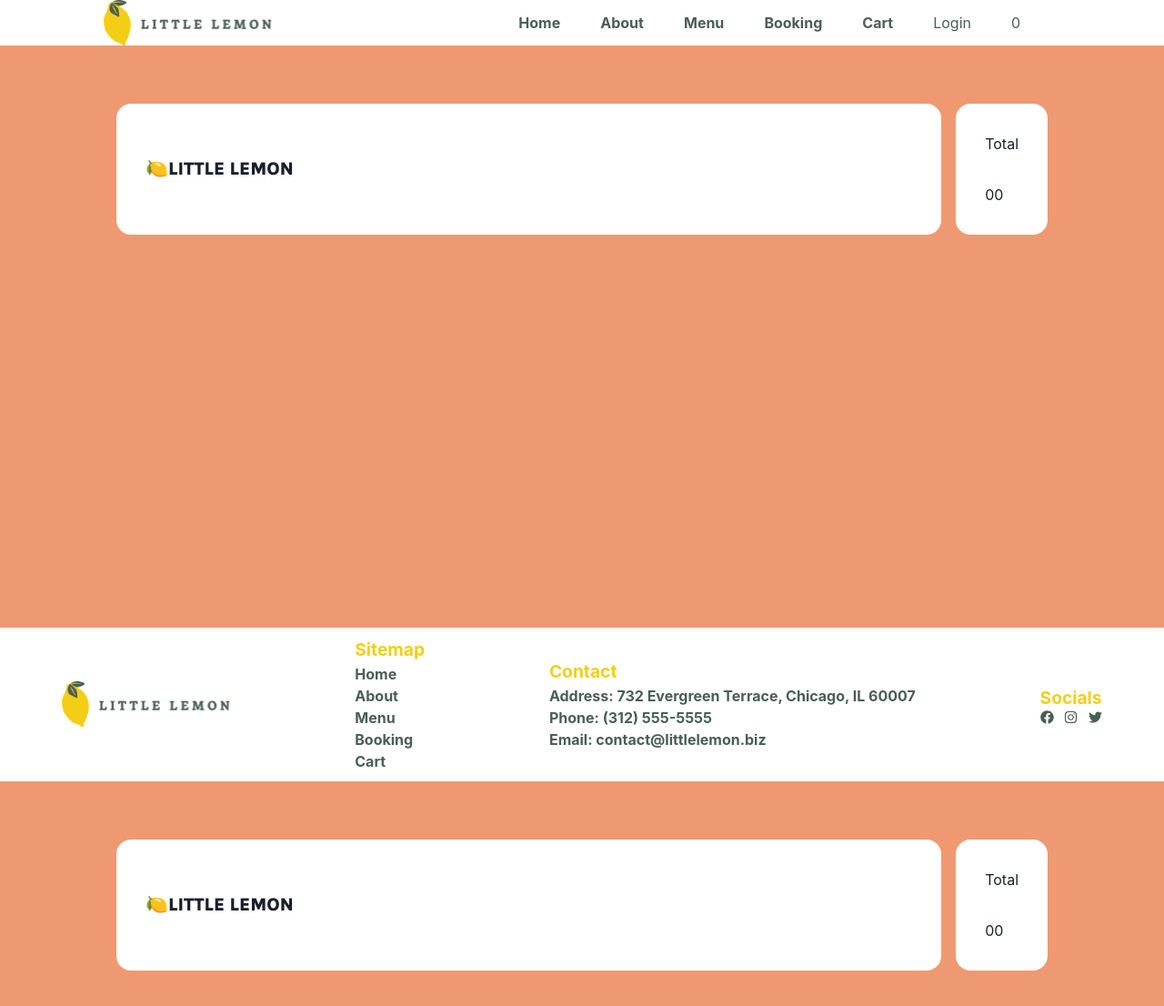
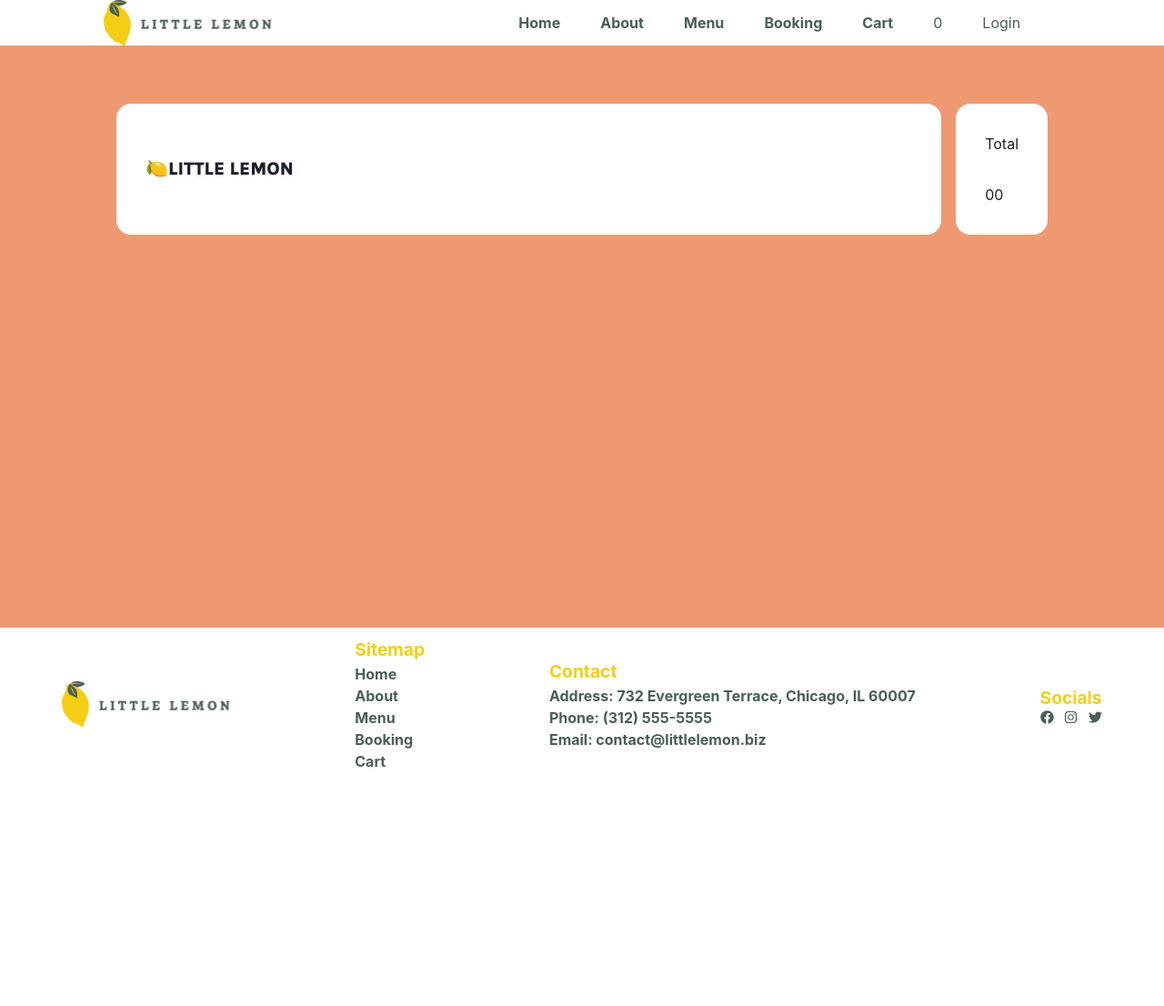
Before and after one commit to benjaminelliott/litle-lemon-web-app, a React (Create React App) app: page /cart in a window 1280 px wide. Shown: the top 1106 px of the page at 91% size. After the commit the page ends 859 px from the top, so only its background shows below. Built offline with nearby package versions, Linux system fonts and the light colour scheme; a web font is replaced by a local one.

Commit message:
fixed second cart render (was in both route and provider)

```diff
--- a/src/components/CartItem.tsx
+++ b/src/components/CartItem.tsx
@@ -28,9 +28,9 @@ export const CartItem = ({ id }: CartItemProps) => {
 
     //needs to iterate through menuitems.items !!!!
     //have to map over menuItems, everything else OK
-    //cart rendering below other pages
     //add images for each dish
     //add input for any requirements (veggie, vegan)
+    //add prompt to order courses if no dishes present
 
         return (
             <li
--- a/src/components/Layout.tsx
+++ b/src/components/Layout.tsx
@@ -1,6 +1,6 @@
 import { Outlet, Link } from "react-router-dom";
 import { LoginBar } from "./LoginBar";
-import { useDisclosure, useOutsideClick } from "@chakra-ui/react";
+import { useDisclosure } from "@chakra-ui/react";
 import { useShoppingCart } from "context/ShoppingCartContext";
 
 const navItems = {
@@ -75,7 +75,7 @@ const navItems = {
 
 export const Layout = (props: any) => {
 
-    const { openCart, closeCart, cartQuantity }  = useShoppingCart()
+    const { cartQuantity }  = useShoppingCart()
 
     const { isOpen, onOpen, onClose } = useDisclosure()
 
@@ -92,8 +92,8 @@ export const Layout = (props: any) => {
                                 )
                             })
                         }
+                        <Link to={"/cart"}><button>{cartQuantity}</button></Link>
                         <button onClick={onOpen}>Login</button>
-                        <Link to={"/cart"}><button onClick={openCart}>{cartQuantity}</button></Link>
                     </ul>
                 </div>
                 <div className="top-nav-bottom">
--- a/src/context/ShoppingCartContext.tsx
+++ b/src/context/ShoppingCartContext.tsx
@@ -94,7 +94,6 @@ export const ShoppingCartProvider = ( {children}: ShoppingCartProviderProps ) =>
             }
     >
         {children}
-        <ShoppingCart />
     </ShoppingCartContext.Provider>
     )
 }
```
Also changed, not shown: src/App.tsx (+5 -3 lines), src/App.css (line endings or trailing spaces).
